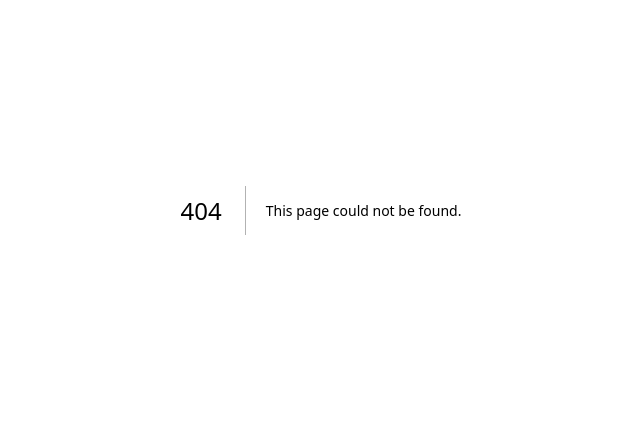
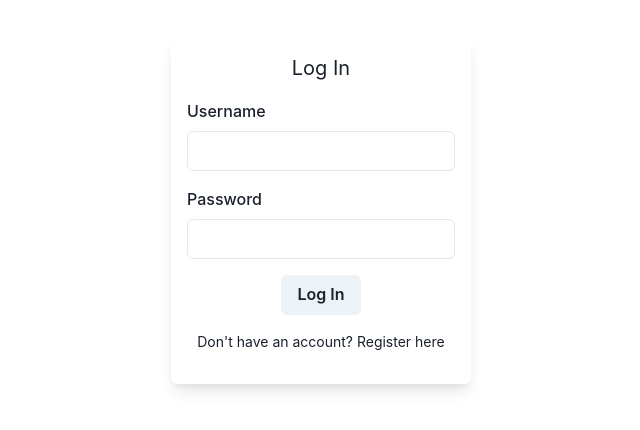
Before and after one commit to wghong02/postare, a Next.js app in the folder frontend/: page /auth in a window 1280 px wide. Before the commit this address had no page. Shown: the part 190-620 px from the top of the page, without its empty margins (319-959 px from the left). Built offline with nearby package versions, Linux system fonts and the light colour scheme.

Commit message:
finished auth page

```diff
--- /dev/null
+++ b/frontend/src/app/auth/page.tsx
@@ -0,0 +1,18 @@
+"use client";
+import React from "react";
+import { Box } from "@chakra-ui/react";
+import AuthForm from "@/ui/components/web/authForm";
+
+const AuthPage = () => {
+  // authentification page, use two different forms for login and register
+
+  return (
+    <div>
+      <Box h="100vh" display="flex" alignItems="center" justifyContent="center">
+        <AuthForm />
+      </Box>
+    </div>
+  );
+};
+
+export default AuthPage;
--- a/frontend/src/app/products/[id]/page.tsx
+++ b/frontend/src/app/products/[id]/page.tsx
@@ -22,6 +22,7 @@ const ProductPage = ({ params }: { params: { id: string } }) => {
   const [user, setUser] = useState<User | null>(null);
   const [loading, setLoading] = useState(true);
 
+  // when we go to a new product, load the page again
   useEffect(() => {
     const fetchProduct = async () => {
       setLoading(true);
--- a/frontend/src/ui/components/products/ProductCard.jsx
+++ b/frontend/src/ui/components/products/ProductCard.jsx
@@ -17,7 +17,7 @@ function ProductCard({ product }) {
     <Link as={NextLink} href={`/products/${product.productId}`} passHref>
       <Box maxW="sm" borderWidth="1px" borderRadius="lg" overflow="hidden">
         <Image src={product.imageUrl} />
-
+        {/* //show badges of new if new and not sold, sold if sold, hot if have many views */}
         <Box p="6">
           <Box display="flex" alignItems="baseline">
             {postedRecent && isAvailable && (
--- a/frontend/src/ui/components/products/ProductRow.jsx
+++ b/frontend/src/ui/components/products/ProductRow.jsx
@@ -9,6 +9,8 @@ const ProductRow = ({ title, products, page, onPageChange }) => {
   const [currentProducts, setCurrentProducts] = useState([]);
   const [productsPerRow, setProductsPerRow] = useState(4); // default to 10 products per row
 
+  // set how many cards to show based on website size
+  // load page when either window size changes or pagination is called
   useEffect(() => {
     const updateProductsPerRow = () => {
       const width = window.innerWidth;
@@ -45,6 +47,7 @@ const ProductRow = ({ title, products, page, onPageChange }) => {
     };
   }, [currentPage, products, productsPerRow]);
 
+  // handle pagination
   const handlePageChange = (direction) => {
     setCurrentPage((prevPage) => prevPage + direction);
     onPageChange && onPageChange(direction);
--- a/frontend/src/ui/components/products/productInfoComponent.jsx
+++ b/frontend/src/ui/components/products/productInfoComponent.jsx
@@ -10,6 +10,7 @@ function ProductPageCard({ product }) {
   const isAvailable = product.status === "available";
   const isHot = product.views >= 500;
 
+  // put all information of the product out
   return (
     <Box borderRadius="lg" overflow="auto">
       <Box display="flex" alignItems="baseline">
--- a/frontend/src/ui/components/users/ratingComponent.jsx
+++ b/frontend/src/ui/components/users/ratingComponent.jsx
@@ -10,7 +10,7 @@ const RatingDisplay = ({ rating, reviews, outOf = 5 }) => {
   const partialStar = rating - filledStars;
 
   const size = "24px";
-
+  // handle half stars by overlapping a gray one with a part of a filled one
   return (
     <Flex align="center">
       <Text mr={2}>
--- a/frontend/src/ui/components/users/userInfoComponent.jsx
+++ b/frontend/src/ui/components/users/userInfoComponent.jsx
@@ -6,6 +6,7 @@ function UserCard({ user }) {
   // card of user info
   const registerTime = timeAgo(user.registerDate);
 
+  // info of the seller to put on the product page
   return (
     <Box maxW="sm" borderRadius="lg" overflow="hidden">
       <VStack spacing={4} align="center">
--- /dev/null
+++ b/frontend/src/ui/components/web/authForm.tsx
@@ -0,0 +1,253 @@
+'use client'
+import {
+  Box,
+  Button,
+  Flex,
+  FormControl,
+  FormErrorMessage,
+  FormLabel,
+  Input,
+  Text,
+} from "@chakra-ui/react";
+import { useState } from "react";
+import { register, login } from "@/utils/userUtils";
+import { useRouter } from "next/navigation";
+
+const AuthForm = () => {
+  // router for redirect
+  const router = useRouter();
+
+  // fields that we need are to be entered by user
+  const [username, setUsername] = useState("");
+  const [password, setPassword] = useState("");
+  const [userEmail, setUserEmail] = useState("");
+  const [phoneNumber, setPhoneNumber] = useState("");
+  const [address, setAddress] = useState("");
+
+  // to show different forms
+  const [showRegister, setShowRegister] = useState(false);
+  // to handle error, that only shows when fields are not touched
+  const [touchedFields, setTouchedFields] = useState({
+    username: false,
+    password: false,
+    userEmail: false,
+  });
+
+  // handle different field change
+  const handleUsernameChange = (e: any) => {
+    setUsername(e.target.value);
+    setTouchedFields({ ...touchedFields, username: true });
+  };
+
+  const handlePasswordChange = (e: any) => {
+    setPassword(e.target.value);
+    setTouchedFields({ ...touchedFields, password: true });
+  };
+
+  const handleEmailChange = (e: any) => {
+    setUserEmail(e.target.value);
+    setTouchedFields({ ...touchedFields, userEmail: true });
+  };
+  const handlePhoneNumberChange = (e: any) => setPhoneNumber(e.target.value);
+  const handleAddressChange = (e: any) => setAddress(e.target.value);
+
+  // for error checking
+  const isUsernameError = username === "";
+  const isPasswordError = password === "";
+  const isEmailError = userEmail === "";
+
+  // swap to the other form
+  const handleRegisterClick = () => {
+    setShowRegister(!showRegister);
+    clearForm();
+  };
+
+  // clears the input when swapping form
+  function clearForm() {
+    setUsername("");
+    setPassword("");
+    setUserEmail("");
+    setPhoneNumber("");
+    setAddress("");
+    setTouchedFields({ username: false, password: false, userEmail: false });
+  }
+
+  const handleRegister = async () => {
+    // call util to register
+    if (!isUsernameError && !isPasswordError && !isEmailError) {
+      try {
+        await register({
+          username,
+          password,
+          userEmail,
+          phoneNumber,
+          address,
+        });
+        alert("Registration successful");
+        handleRegisterClick();
+      } catch (error: any) {
+        alert("Registration failed: " + error.message);
+      }
+    }
+  };
+
+  const handleLogin = async () => {
+    // call util to login
+    if (!isUsernameError && !isPasswordError) {
+      try {
+        await login({
+          username,
+          password,
+        });
+        alert("Login successful");
+        router.push("/");
+      } catch (error: any) {
+        alert("Login failed: " + error.message);
+      }
+    }
+  };
+
+  return (
+    <Flex>
+      {!showRegister && (
+        <Flex
+          direction="column"
+          m="4"
+          justify="center"
+          align="center"
+          w="300px"
+          p="4"
+          bg="white"
+          borderRadius="md"
+          boxShadow="lg"
+        >
+          <Box fontSize="xl" mb="4">
+            Log In
+          </Box>
+          <FormControl isInvalid={touchedFields.username && isUsernameError}>
+            <FormLabel>Username</FormLabel>
+            <Input
+              type="text"
+              value={username}
+              onChange={handleUsernameChange}
+            />
+            {touchedFields.username && isUsernameError && (
+              <FormErrorMessage>Username is required.</FormErrorMessage>
+            )}
+          </FormControl>
+          <FormControl
+            isInvalid={touchedFields.password && isPasswordError}
+            mt="4"
+          >
+            <FormLabel>Password</FormLabel>
+            <Input
+              type="password"
+              value={password}
+              onChange={handlePasswordChange}
+            />
+            {touchedFields.password && isPasswordError && (
+              <FormErrorMessage>password is required.</FormErrorMessage>
+            )}
+          </FormControl>
+          <Button fontSize="md" mt="4" mb="4" onClick={handleLogin}>
+            Log In
+          </Button>
+
+          <Text
+            fontSize="sm"
+            mb="4"
+            cursor="pointer"
+            _hover={{ textDecoration: "underline" }}
+            onClick={handleRegisterClick}
+          >
+            Don't have an account? Register here
+          </Text>
+        </Flex>
+      )}
+      {showRegister && (
+        <Flex
+          direction="column"
+          m="4"
+          justify="center"
+          align="center"
+          w="300px"
+          p="4"
+          bg="white"
+          borderRadius="md"
+          boxShadow="lg"
+        >
+          <Box fontSize="xl" mb="4">
+            Register
+          </Box>
+          <FormControl isInvalid={touchedFields.username && isUsernameError}>
+            <FormLabel>Username</FormLabel>
+            <Input
+              type="text"
+              value={username}
+              onChange={handleUsernameChange}
+            />
+
+            {touchedFields.username && isUsernameError && (
+              <FormErrorMessage>username is required.</FormErrorMessage>
+            )}
+          </FormControl>
+          <FormControl
+            isInvalid={touchedFields.password && isPasswordError}
+            mt="4"
+          >
+            <FormLabel>Password</FormLabel>
+            <Input
+              type="password"
+              value={password}
+              onChange={handlePasswordChange}
+            />
+            {touchedFields.password && isPasswordError && (
+              <FormErrorMessage>password is required.</FormErrorMessage>
+            )}
+          </FormControl>
+          <FormControl
+            isInvalid={touchedFields.userEmail && isEmailError}
+            mt="4"
+          >
+            <FormLabel>Email</FormLabel>
+            <Input
+              type="email"
+              value={userEmail}
+              onChange={handleEmailChange}
+            />
+            {touchedFields.userEmail && isEmailError && (
+              <FormErrorMessage>email is required.</FormErrorMessage>
+            )}
+          </FormControl>
+          <FormControl mt="4">
+            <FormLabel>Phone Number</FormLabel>
+            <Input
+              type="tel"
+              value={phoneNumber}
+              onChange={handlePhoneNumberChange}
+            />
+          </FormControl>
+          <FormControl mt="4">
+            <FormLabel>Address</FormLabel>
+            <Input type="text" value={address} onChange={handleAddressChange} />
+          </FormControl>
+          <Button fontSize="md" mt="4" mb="4" onClick={handleRegister}>
+            Register
+          </Button>
+
+          <Text
+            fontSize="sm"
+            mb="4"
+            cursor="pointer"
+            _hover={{ textDecoration: "underline" }}
+            onClick={handleRegisterClick}
+          >
+            Have an account already? Log in here
+          </Text>
+        </Flex>
+      )}
+    </Flex>
+  );
+};
+
+export default AuthForm;
--- a/frontend/src/utils/userUtils.js
+++ b/frontend/src/utils/userUtils.js
@@ -1,6 +1,5 @@
 import handleResponseStatus from "./errorUtils";
 import { camelizeKeys, decamelizeKeys } from "humps";
-import { Credentials, User, ProductPost, RatingData } from "@/lib/model";
 
 const domain = "http://localhost:8080";
 
@@ -16,12 +15,11 @@ export const login = (credential) => {
   })
     .then((response) => {
       handleResponseStatus(response, "Fail to Log in");
-      return response.json();
+      return response.text();
     })
     .then((data) => {
-      localStorage.setItem("authToken", data.token);
-    })
-    .then((data) => camelizeKeys(data));
+      localStorage.setItem("authToken", data);
+    });
 };
 
 export const logout = () => {
```
Also changed, not shown: frontend/src/ui/components/web/Header.js (+11 -2 lines), 1 other file (tests, documents, lock files or other folders).
